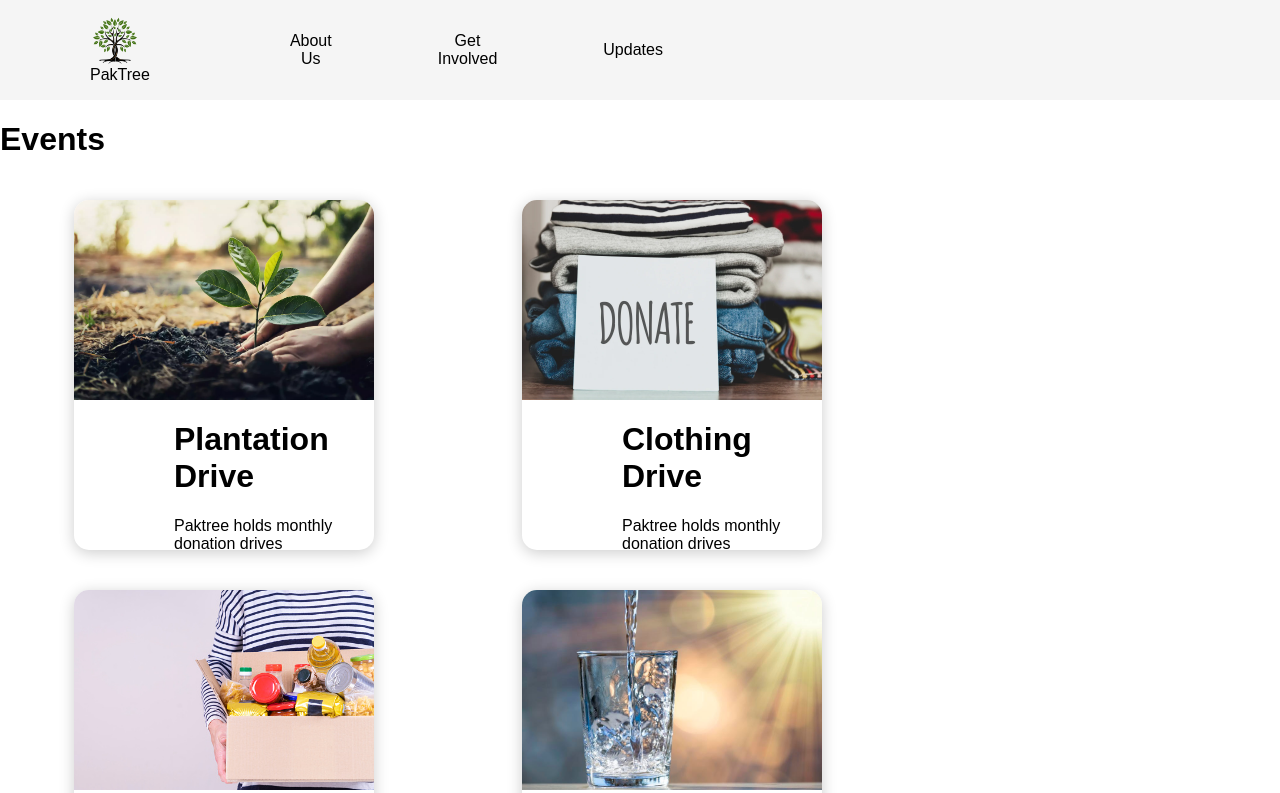
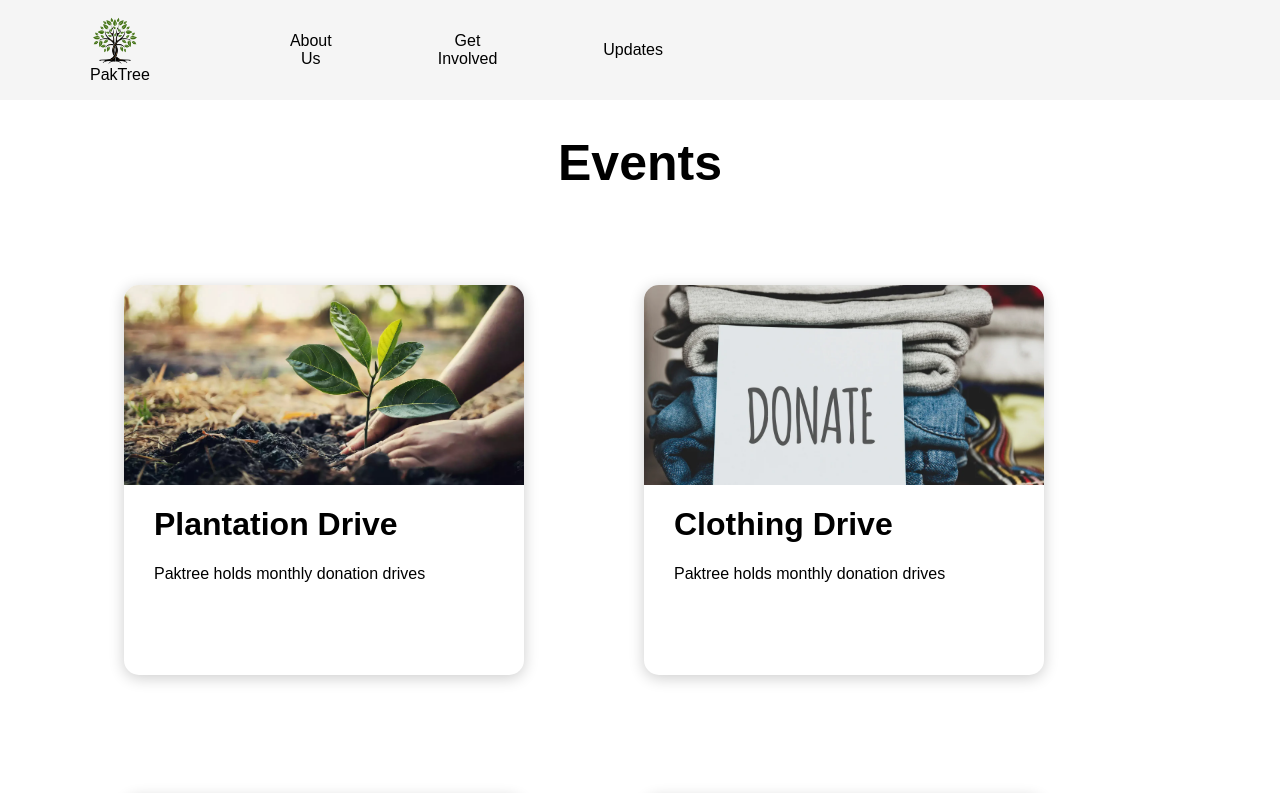
Before and after one commit to ZohaHayat/SE-Project, a React (Create React App) app in the folder client/: page /events in a window 1280 px wide. Shown: the top 793 px of the page. Built offline with nearby package versions, Linux system fonts and the light colour scheme.

Commit message:
events formatting

```diff
--- a/client/package.json
+++ b/client/package.json
@@ -3,6 +3,7 @@
   "version": "0.1.0",
   "private": true,
   "dependencies": {
+    "@emailjs/browser": "^3.10.0",
     "@emotion/react": "^11.10.6",
     "@emotion/styled": "^11.10.6",
     "@mui/icons-material": "^5.11.11",
--- a/client/src/components/eventItem.js
+++ b/client/src/components/eventItem.js
@@ -1,4 +1,6 @@
 import React from 'react'
+import "../styles/event.css"
+
 
 function eventItem({image, name, text}) {
   return (
--- a/client/src/pages/Events.js
+++ b/client/src/pages/Events.js
@@ -1,24 +1,29 @@
 import React from 'react'
 import Axios from "axios"
+import { useEffect, useState } from 'react'
 import {EventList} from '../helpers/EventList'
 import EventItem from '../components/eventItem'
 import "../styles/event.css"
 // we are importing a variable so curly braces used; here export default not used
 
 function Events() {
+  // const [popupContent,seePopUpContent] = useState([]);
   return (
     <div clasName = "Events">
         <h1 className = "EventTitle">Events</h1>
         <div className="EventList">
             {EventList.map((eventitem,key) => {
-                return (<EventItem
+                return ( <div className='content_card'>
+                <EventItem
                 key={key}
                 image={eventitem.image}
                 name={eventitem.name}
-                text={eventitem.text}/>)
-            })}
+                text={eventitem.text}/>
+                </div>
+                ); })}</div>
+
+
         </div>
-    </div>
   )
 }
 
--- a/client/src/styles/event.css
+++ b/client/src/styles/event.css
@@ -7,27 +7,36 @@
     flex-direction: column;
     text-align: center;
   }
-  .Events .EventTitle {
-    font-family: cursive;
-    font-size: 60px;
+  .EventTitle {
+
+    font-size: 50px;
+    justify-content: center;
+    text-align: center;
+    /* flex-direction: column; */
+    align-items: center;
+    place-items: center;
   }
 
   .EventList {
     width: 70vw;
     height: auto;
     display: grid;
-    grid-template-columns: 1fr 1fr 1fr;
+    grid-template-columns: 1fr 1fr 1fr 1fr;
     place-items: center;
+    margin-left: 5%;
+    /* align-items: center; */
+    /* padding: 2%; */
   }
 
   /* Event ITEM STYLING */
 
   .EventItem {
     border-radius: 15px;
-    width: 300px;
-    height: 350px;
-    margin: 20px;
+    width: 400px;
+    height: 390px;
+    margin: 60px;
     box-shadow: 0px 3px 15px rgba(0, 0, 0, 0.2);
+    /* align-items: center; */
   }
   .EventItem:hover {
     box-shadow: 0px 3px 15px rgba(0, 0, 0, 0.5);
@@ -47,9 +56,20 @@
 
   .EventItem h1,
   .EventItem p {
-    margin-left: 100px;
-    /* align-items: center; */
+    margin-left: 30px;
+    align-items: left;
   }
+
+  /* button{
+    padding: 5px 10px;
+    background-color: #92D4D2;
+    border: none;
+    outline: none;
+    border-radius: 30px;
+    margin: 20px;
+    margin-left: 150px;
+
+  } */
 
   @media only screen and (max-width: 1300px) {
     .EventList {
```
Also changed, not shown: 1 other file (tests, documents, lock files or other folders).
